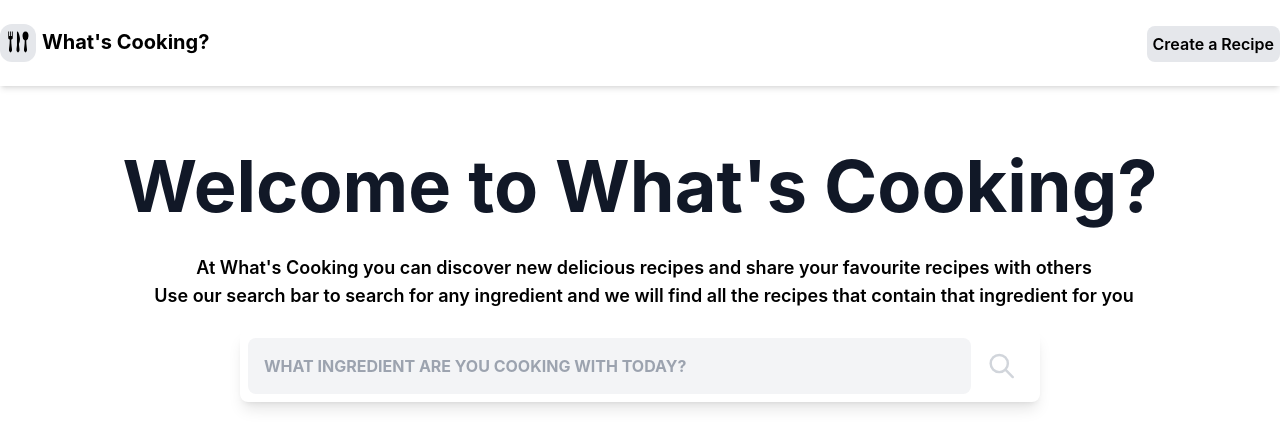
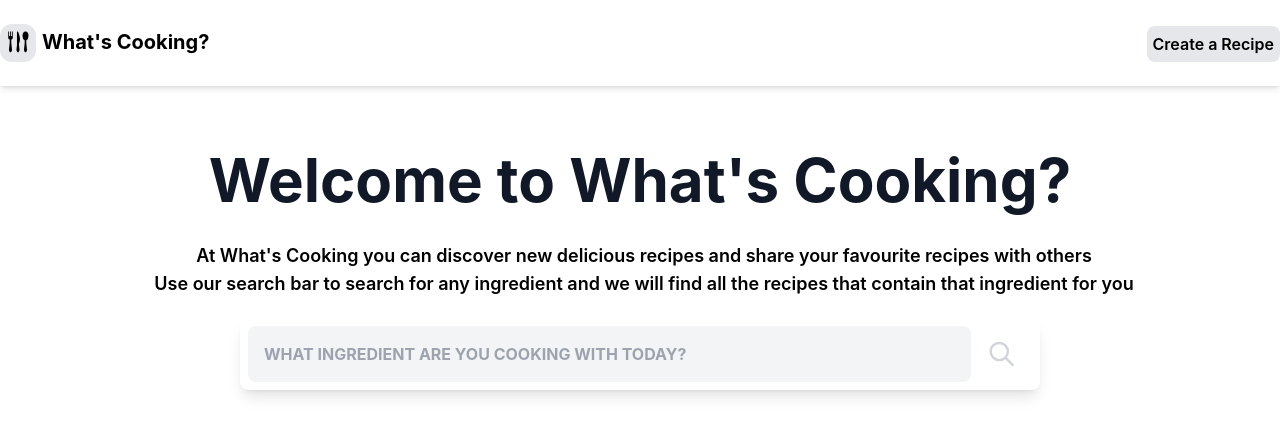
Before and after one commit to Aisha-Yusuff/WhatsCookingRESTAPI, a React (Create React App) app in the folder src/main/frontend/: page /recipes in a window 1280 px wide. Shown: the top 448 px of the page. Built offline with nearby package versions, Linux system fonts and the light colour scheme; no server answers.

Commit message:
Update tests

```diff
--- a/src/main/frontend/src/pages/Home.jsx
+++ b/src/main/frontend/src/pages/Home.jsx
@@ -24,7 +24,7 @@ export const Home = () => {
       <NavBar />
       <div className="container px-5 mt-16 mx-auto">
         <div class="flex flex-col justify-center items-center mb-1">
-          <h1 className="text-gray-900 text-7xl title-font font-bold mb-8">
+          <h1 className="text-gray-900 text-6xl title-font font-bold mb-8">
             Welcome to What's Cooking?
           </h1>
           <p className="text-lg font-semibold pl-2">
```
Also changed, not shown: 1 other file (tests, documents, lock files or other folders).
